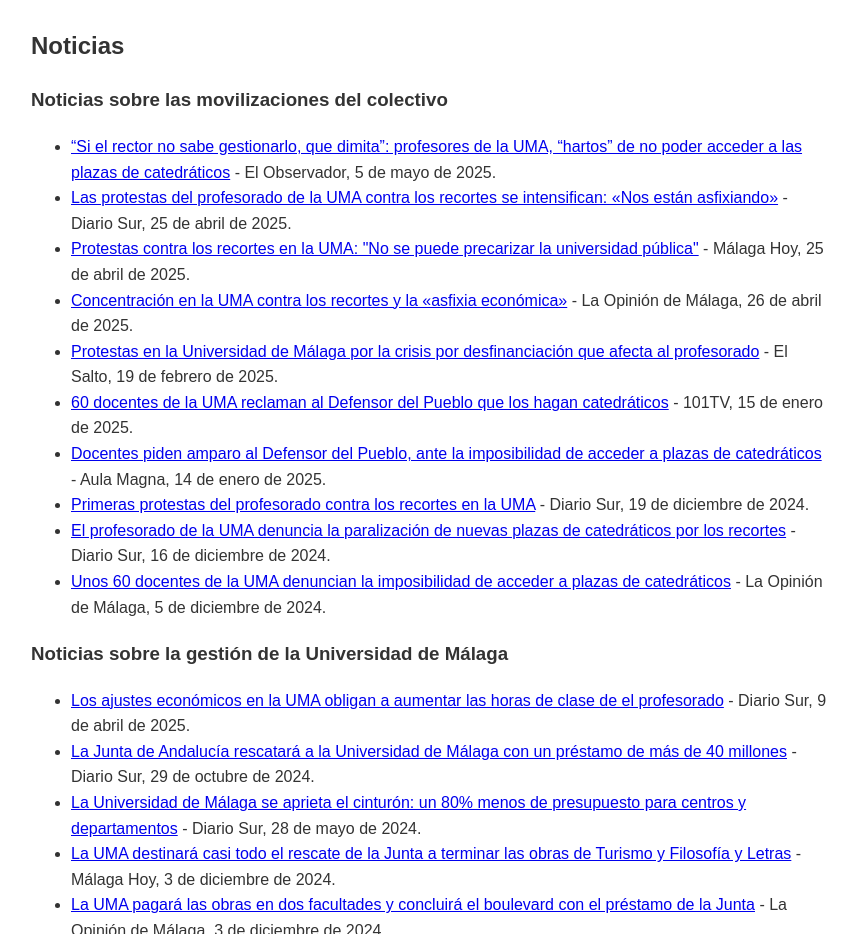
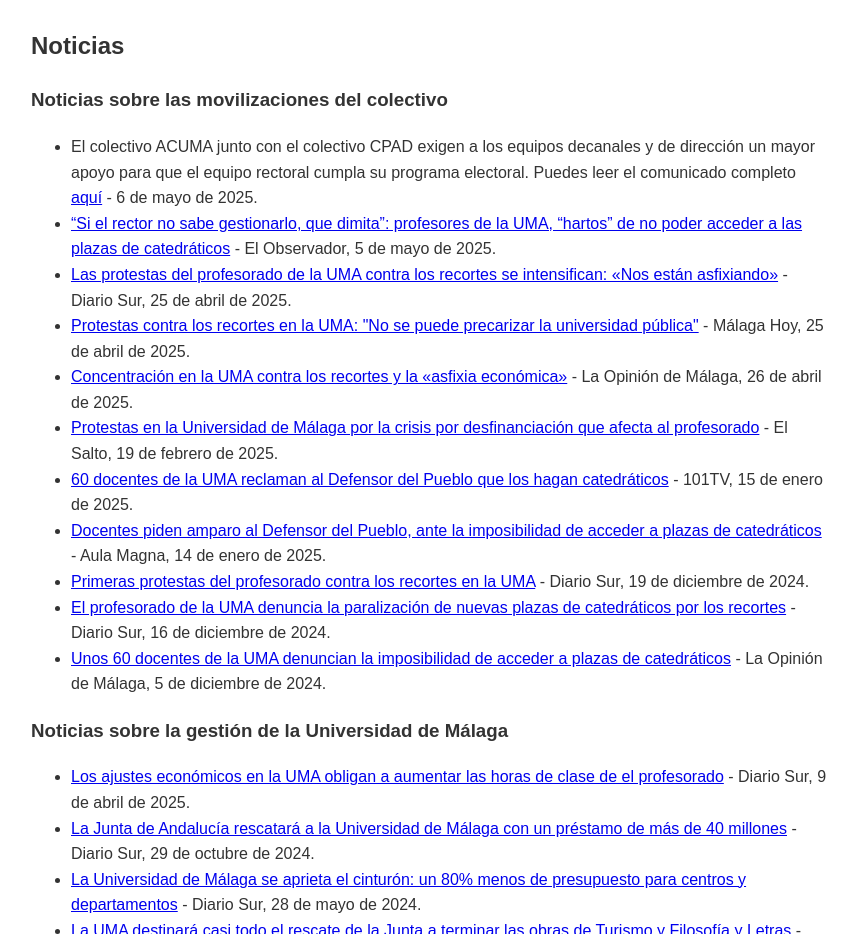
Before and after one commit to colectivoacuma/colectivoacuma.github.io, a plain HTML site: page index.html in a window 1280 px wide. Shown: the part 1842-2776 px from the top of the page, without its empty margins (209-1066 px from the left). Drawn offline with Linux system fonts and the light colour scheme.

Commit message:
add manifiesto 6 mayo

```diff
--- a/index.html
+++ b/index.html
@@ -89,6 +89,7 @@
 
         <h3>Noticias sobre las movilizaciones del colectivo</h3>
         <ul>
+            <li>El colectivo ACUMA junto con el colectivo CPAD exigen a los equipos decanales y de dirección un mayor apoyo para que el equipo rectoral cumpla su programa electoral. Puedes leer el comunicado completo <a href="Comunicado6mayo.pdf" target="_blank">aquí</a> - 6 de mayo de 2025.</li>
             <li><a href="https://revistaelobservador.com/opinion/130-universitarios/20658-si-el-rector-no-sabe-gestionarlo-que-dimita-profesores-de-la-uma-hartos-de-no-poder-acceder-a-las-plazas-de-catedraticos" target="_blank">“Si el rector no sabe gestionarlo, que dimita”: profesores de la UMA, “hartos” de no poder acceder a las plazas de catedráticos</a> - El Observador, 5 de mayo de 2025.</li>
             <li><a href="https://www.diariosur.es/universidad/protestas-profesorado-uma-recortes-intensifican-asfixiando-malaga-20250425180548-nt_amp.html" target="_blank">Las protestas del profesorado de la UMA contra los recortes se intensifican: «Nos están asfixiando»</a> - Diario Sur, 25 de abril de 2025.</li>
             <li><a href="https://www.malagahoy.es/malaga/protestas-recortes-uma-no-precarizar_0_2003809561.html" target="_blank">Protestas contra los recortes en la UMA: "No se puede precarizar la universidad pública"</a> - Málaga Hoy, 25 de abril de 2025.</li>
```
